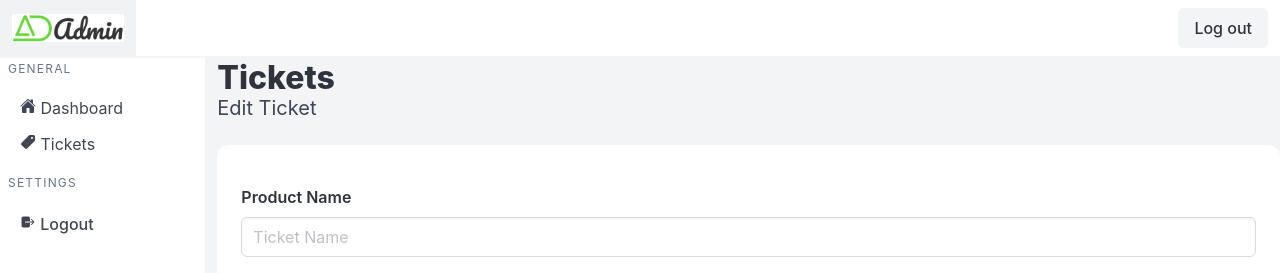
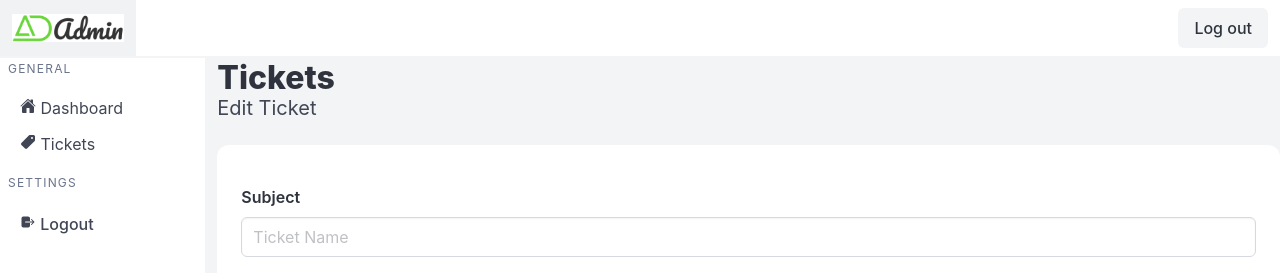
Before and after one commit to tahsinAmin/authentication-node-mysql-react, a React (Create React App) app in the folder frontend/: page /tickets/edit/1 in a window 1280 px wide. Shown: the top 273 px of the page. Built offline with nearby package versions, Linux system fonts and the light colour scheme; no server answers.

Commit message:
Fix - Typo

```diff
--- a/frontend/src/components/FormEditTicket.jsx
+++ b/frontend/src/components/FormEditTicket.jsx
@@ -50,7 +50,7 @@ export const FormEditTicket = () => {
                     <form onSubmit={updateProduct}>
                         <p className="has-text-centered">{msg}</p>
                         <div className="field">
-                            <label className='label'>Product Name</label>
+                            <label className='label'>Subject</label>
                             <div className="control">
                                 <input value={subject} onChange={(e) => setSubject(e.target.value)} type="text" className="input" placeholder='Ticket Name'/>
                             </div>
--- a/frontend/src/components/FormEditUser.jsx
+++ b/frontend/src/components/FormEditUser.jsx
@@ -84,7 +84,7 @@ export const FormEditUser = () => {
                         <div className="field">
                             <label className='label'>Role</label>
                             <div className="control">
-                                <div className={`select is-fullwidth ${role}`}>
+                                <div className='select is-fullwidth'>
                                     <select value={role} onChange={(e) => setRole(e.target.value)}  name="" id="">
                                         <option value="admin">Admin</option><option value="admin">Admin</option>
                                         <option value="user">User</option>
```
